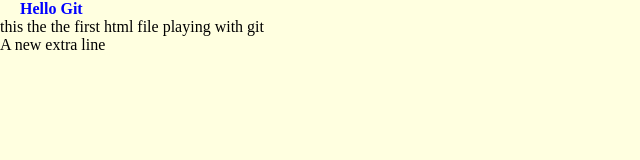
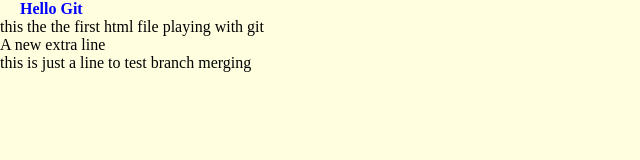
Before and after one commit to CamHaoHa/git-test, a plain HTML site: page index.html in a window 1280 px wide. Shown: the whole page, without its empty margins (0-640 px from the left). Drawn offline with Linux system fonts and the light colour scheme.

Commit message:
update index.html with emergency fix

```diff
--- a/index.html
+++ b/index.html
@@ -11,5 +11,6 @@
     <h1>Hello Git</h1>
     <p>this the the first html file playing with git</p>
     <p>A new extra line</p>
+    <p>this is just a line to test branch merging</p>
 </body>
 </html>
```
